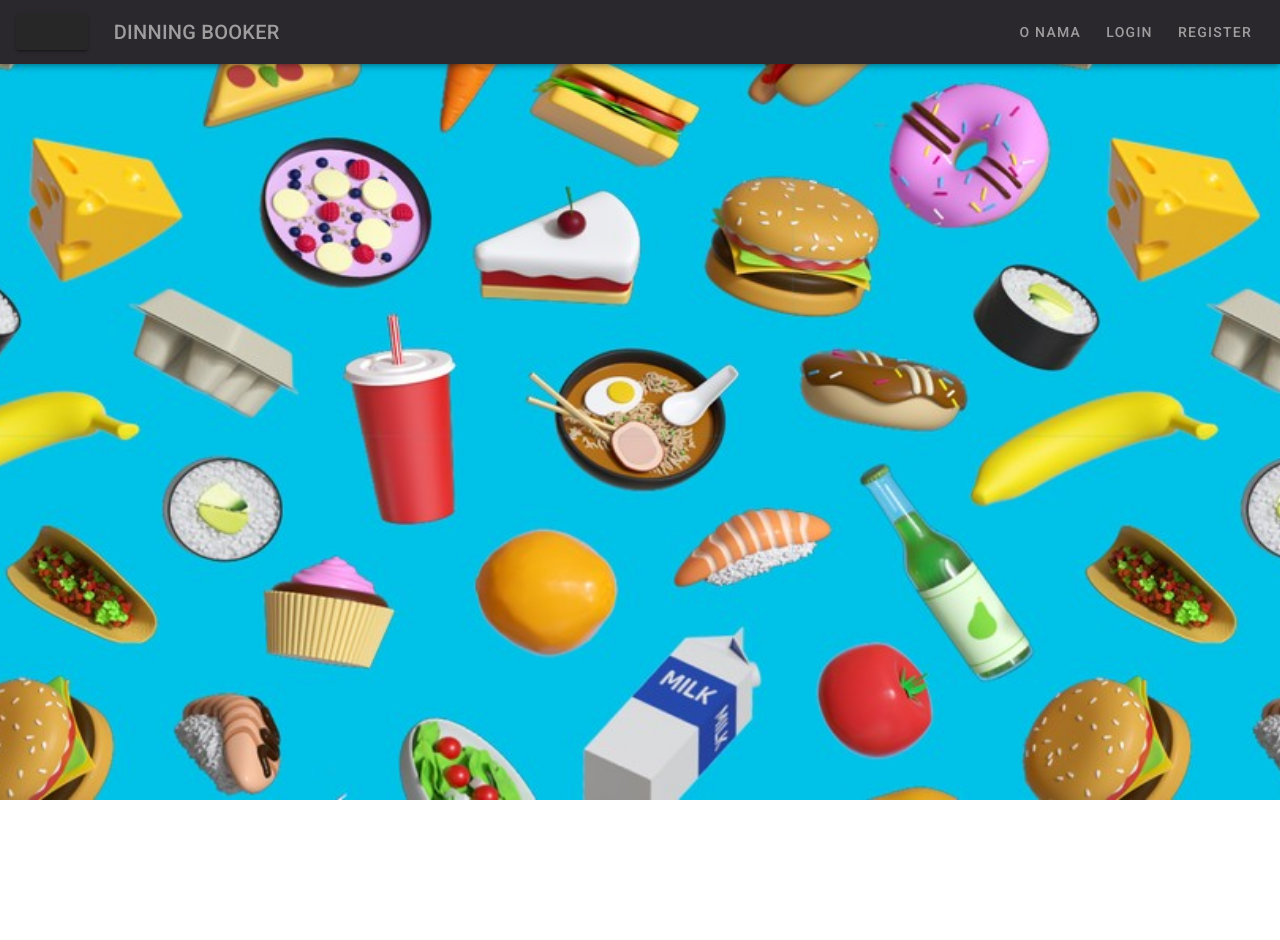
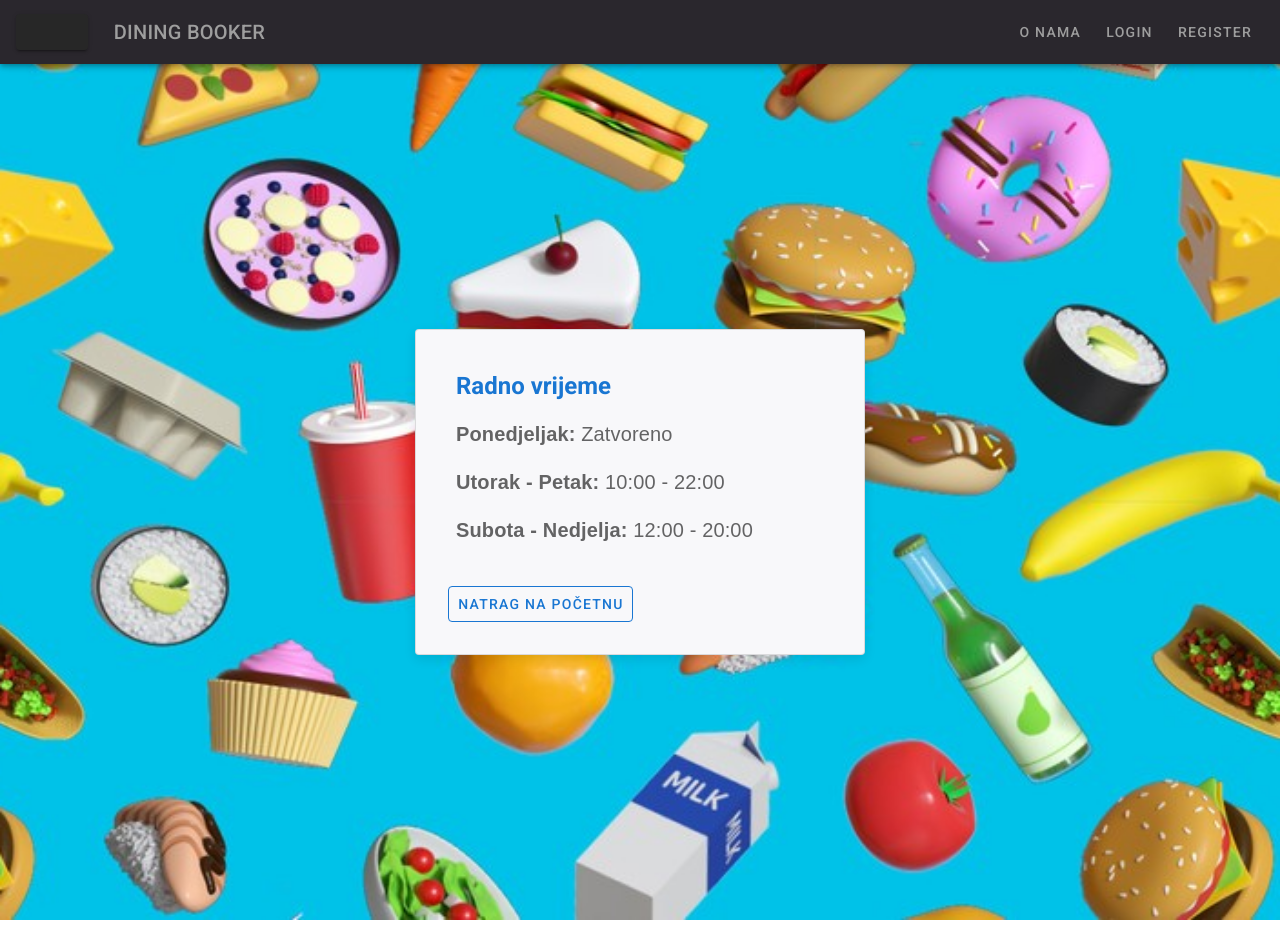
Before and after one commit to patrikobsivac/DiningBooker-Frontend, a Vue app: page /alert in a window 1280 px wide. Before the commit the page ends 800 px from the top, so only its background shows below. Built offline with nearby package versions, Linux system fonts and the light colour scheme.

Commit message:
Added AlertView.vue
- Dodan AlertView
- Dodana route za AlertView

```diff
--- a/src/App.vue
+++ b/src/App.vue
@@ -6,7 +6,7 @@
           <v-img alt="Logo" class="shrink" contain src="./assets/dish.png" width="40"/>
         </v-btn>
         <v-btn text color="grey lighten-8" class="text-h6">
-          Dinning Booker
+          Dining Booker
         </v-btn>
       </div>
       <v-spacer />
--- a/src/router/index.js
+++ b/src/router/index.js
@@ -1,6 +1,7 @@
 import Vue from 'vue'
 import VueRouter from 'vue-router'
 import HomeView from '../views/HomeView.vue'
+import AlertView from '../views/AlertView.vue'
 import LoginView from '../views/LoginView.vue'
 Vue.use(VueRouter)
 
@@ -14,6 +15,11 @@ const routes = [
     path: '/login',
     name: 'LoginView',
     component: LoginView
+  },
+  {
+    path: '/alert',
+    name: 'AlertView',
+    component: AlertView
   },
   {
     path: '/about',
--- a/src/views/AboutView.vue
+++ b/src/views/AboutView.vue
@@ -48,7 +48,7 @@
 
 <script>
 export default {
-  name: "AboutUs",
+  name: "AboutView",
   data() {
     return {
       showCard: false,
--- /dev/null
+++ b/src/views/AlertView.vue
@@ -0,0 +1,71 @@
+<template>
+  <v-container class="fade-in-container" fluid>
+    <v-row justify="center" align="center" style="min-height: 100vh;">
+      <v-col cols="12" md="7" lg="5">
+        <v-card class="custom-card pa-6" outlined>
+          <v-card-title class="primary--text headline font-weight-bold">
+            Radno vrijeme
+          </v-card-title>
+          <v-card-text class="custom-card-text">
+            <p><strong>Ponedjeljak:</strong> Zatvoreno</p>
+            <p><strong>Utorak - Petak:</strong> 10:00 - 22:00</p>
+            <p><strong>Subota - Nedjelja:</strong> 12:00 - 20:00</p>
+          </v-card-text>
+          <v-card-actions>
+            <v-btn color="primary" outlined to="/">
+              Natrag na početnu
+            </v-btn>
+          </v-card-actions>
+        </v-card>
+      </v-col>
+    </v-row>
+  </v-container>
+</template>
+
+<script>
+export default {
+  name: "AlertView",
+};
+</script>
+
+<style scoped>
+.fade-in-container {
+  animation: fadeInUp 0.8s ease forwards;
+  padding-top: 40px;
+  padding-bottom: 40px;
+  min-height: 100vh;
+  display: flex;
+  align-items: center;
+}
+
+.custom-card {
+  border-radius: 12px;
+  box-shadow: 0 4px 12px rgba(0, 0, 0, 0.1);
+  background-color: #f8f8fa !important;
+  max-width: 450px;
+  margin: 0 auto;
+}
+
+.primary--text {
+  color: #1e88e5 !important;
+}
+
+.custom-card-text {
+  font-family: 'Poppins', sans-serif;
+  font-size: 1.25rem;
+  line-height: 1.6;
+  color: #333;
+  padding-top: 15px;
+}
+
+@keyframes fadeInUp {
+  from {
+    opacity: 0;
+    transform: translateY(20px);
+  }
+  to {
+    opacity: 1;
+    transform: translateY(0);
+  }
+}
+</style>
--- a/src/views/HomeView.vue
+++ b/src/views/HomeView.vue
@@ -85,7 +85,7 @@ export default {
           this.$router.push("#");
           break;
         case "Radno vrijeme":
-          this.$router.push("#");
+          this.$router.push("/alert");
           break;
         case "Jelovnik":
           this.$router.push("#");
```
